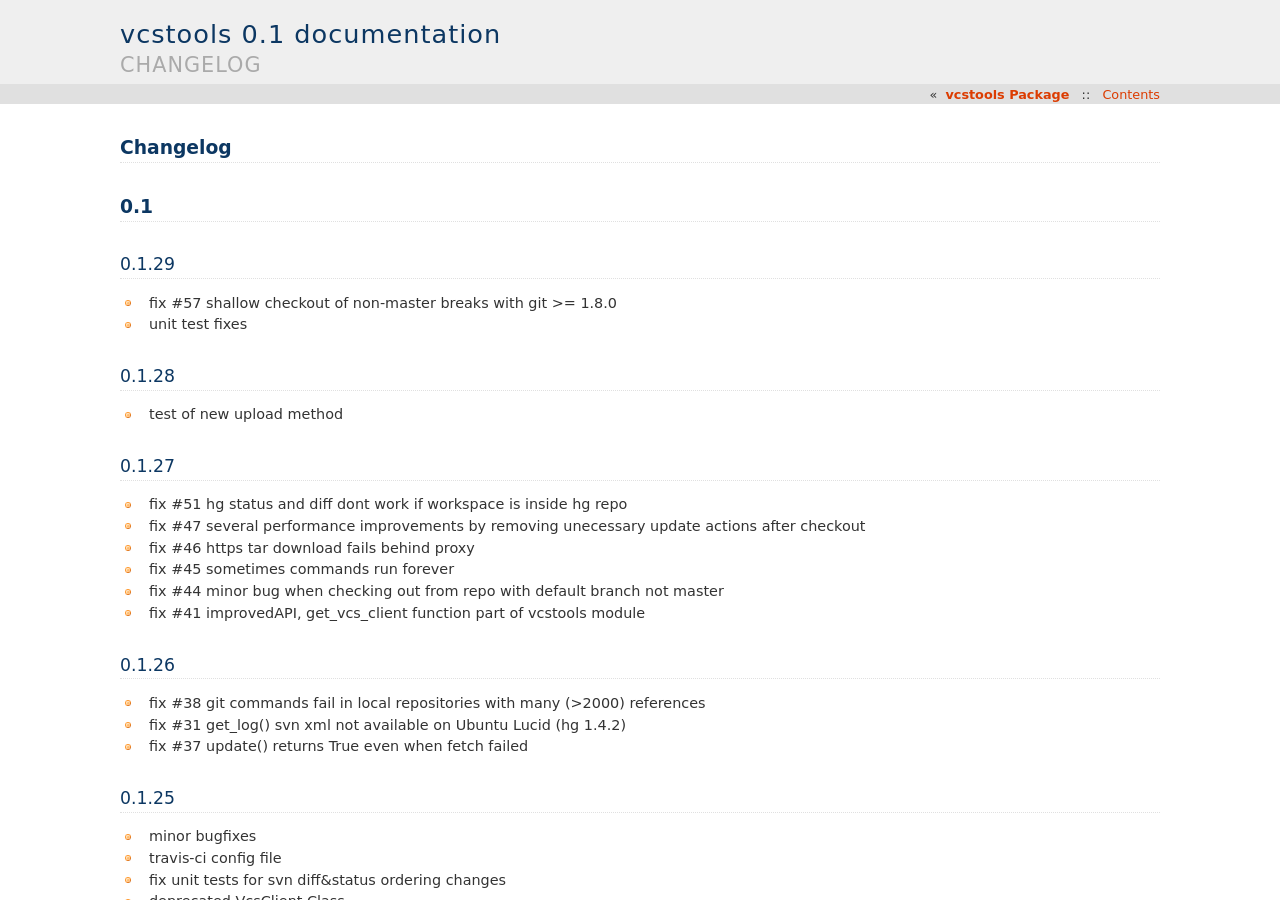
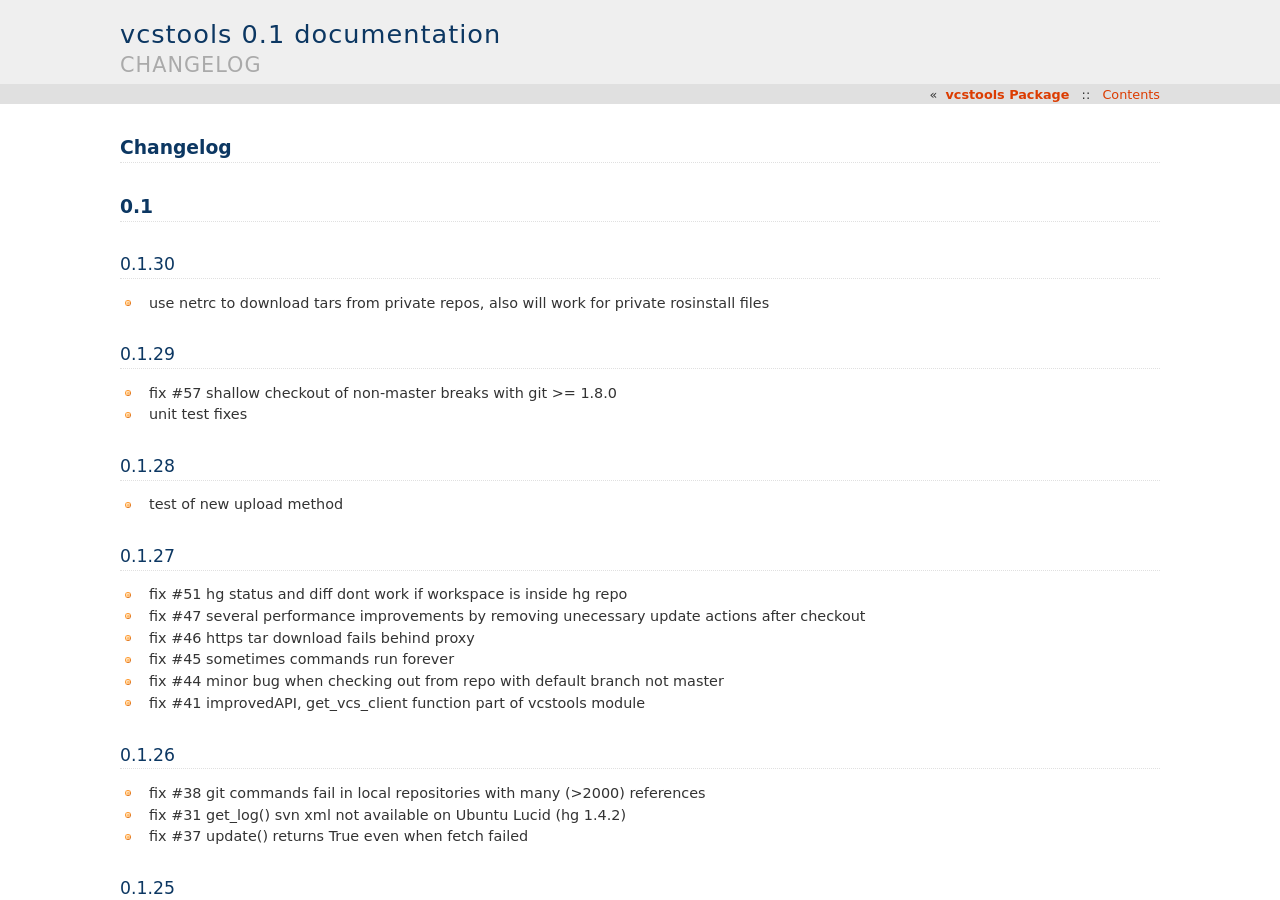
Before and after one commit to vcstools/vcstools, a Sphinx documentation site: the page built from doc/changelog.rst, in a window 1280 px wide and 900 px high. Built offline with Sphinx 7.4.7, drawn with Linux system fonts in a browser that asks for light colours.

Commit message:
changelog

```diff
--- a/doc/changelog.rst
+++ b/doc/changelog.rst
@@ -3,6 +3,11 @@
 
 0.1
 ===
+
+0.1.30
+------
+
+- use netrc to download tars from private repos, also will work for private rosinstall files
 
 0.1.29
 ------
```
